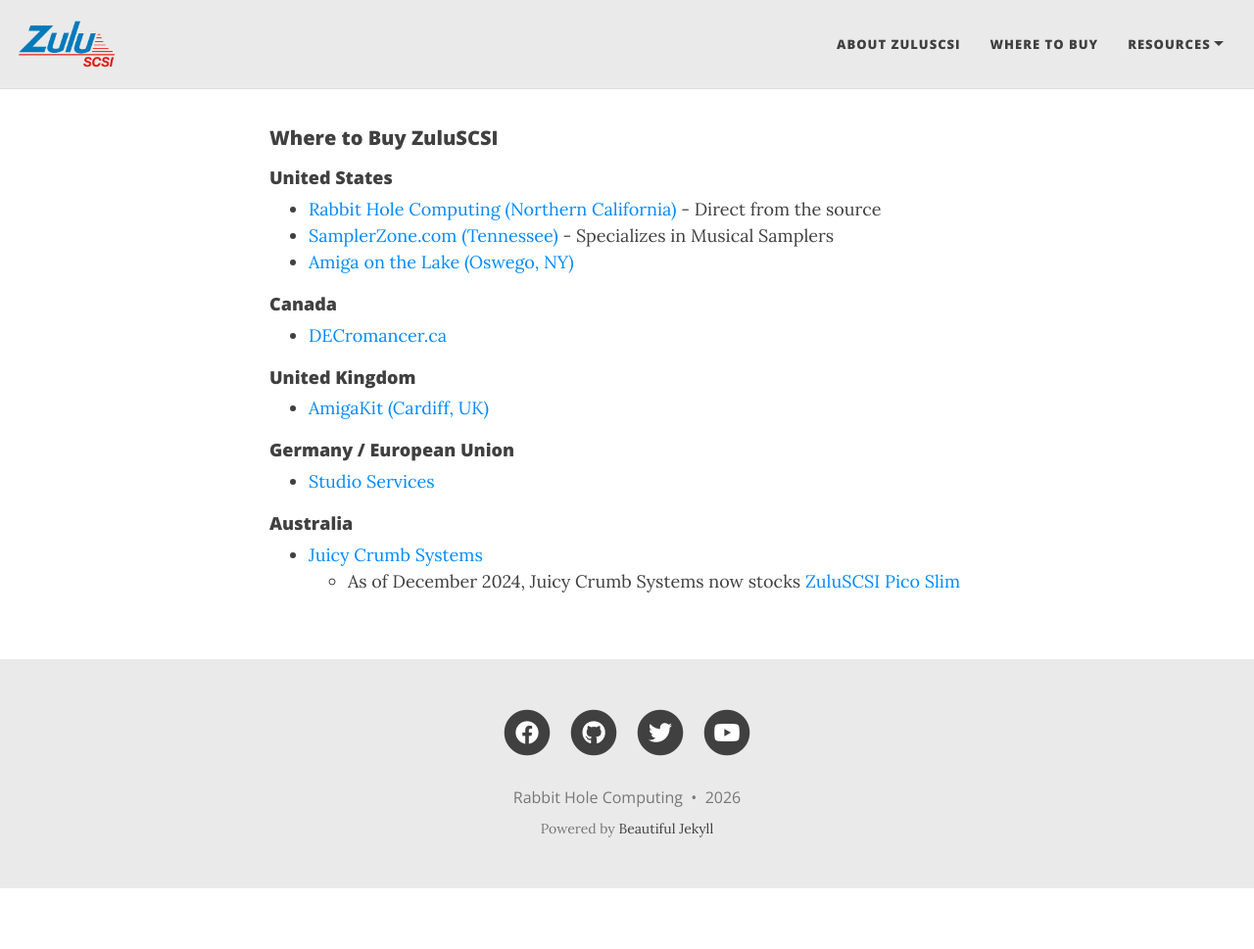
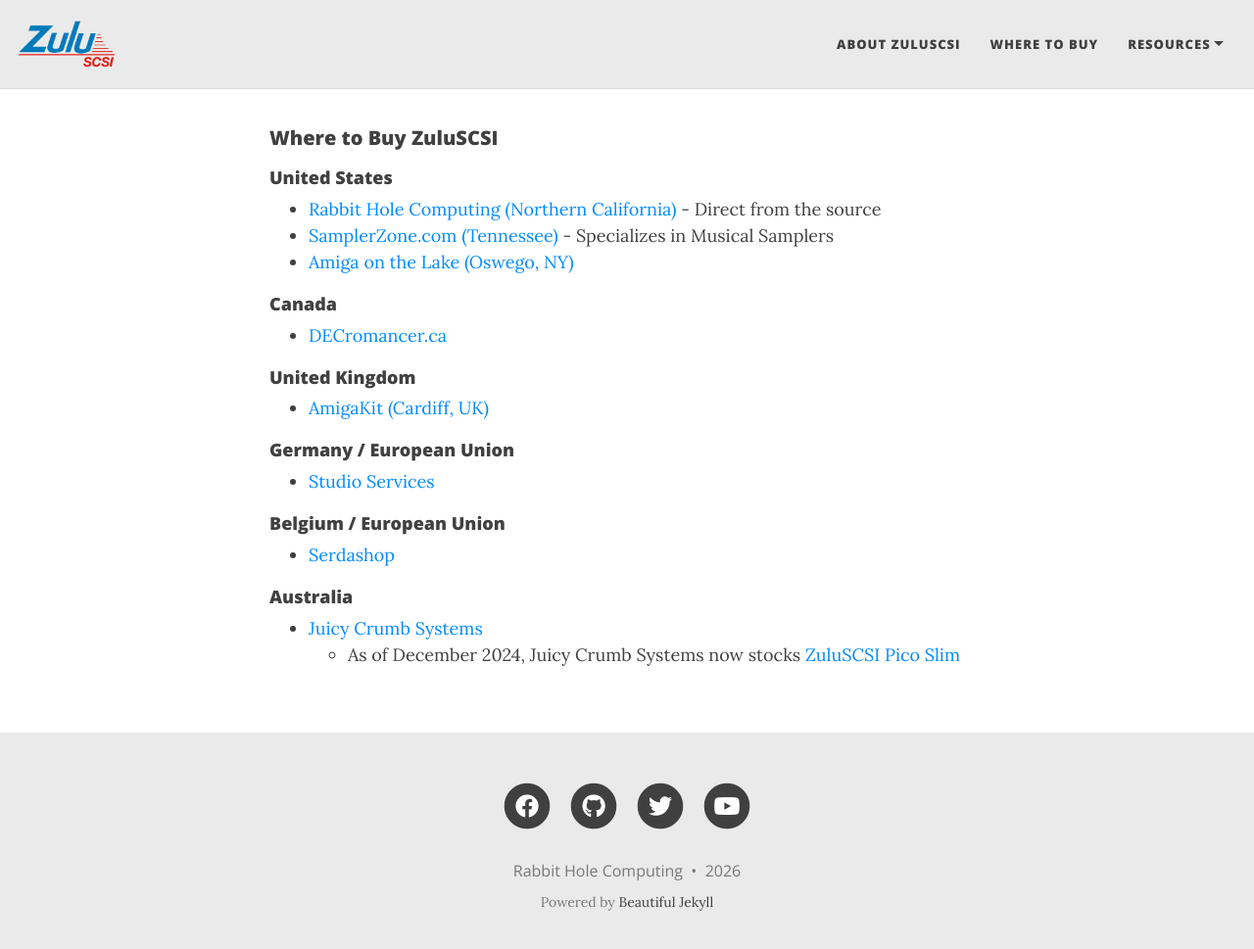
Before and after one commit to ZuluSCSI/ZuluSCSI.com, a Jekyll site: the page built from wheretobuy.md, in a window 1280 px wide and 982 px high. Shown: the top 969 px of the window at 98% size. Built offline with Jekyll 4.4.1, drawn with Linux system fonts in a browser that asks for light colours; nearby versions of some CDN libraries; our own code applies the rules of GitHub Pages for plain Markdown files.

Commit message:
Add Belgium as a new location for purchasing

```diff
--- a/wheretobuy.md
+++ b/wheretobuy.md
@@ -14,6 +14,10 @@
 #### Germany / European Union
 * [Studio Services](https://studio-services.de/produkt-kategorie/scsi-massenspeicher-und-zubehoer/)
 
+#### Belgium / European Union
+* [Serdashop](https://www.serdashop.com/ZuluSCSI-Blaster)
+
+
 #### Australia
 * [Juicy Crumb Systems](https://juicycrumb.com/product-category/scsi/zuluscsi/)
   * As of December 2024, Juicy Crumb Systems now stocks  [ZuluSCSI Pico Slim](https://juicycrumb.com/product/zuluscsi-pico-slim-db25/?v=0b3b97fa6688)
```
